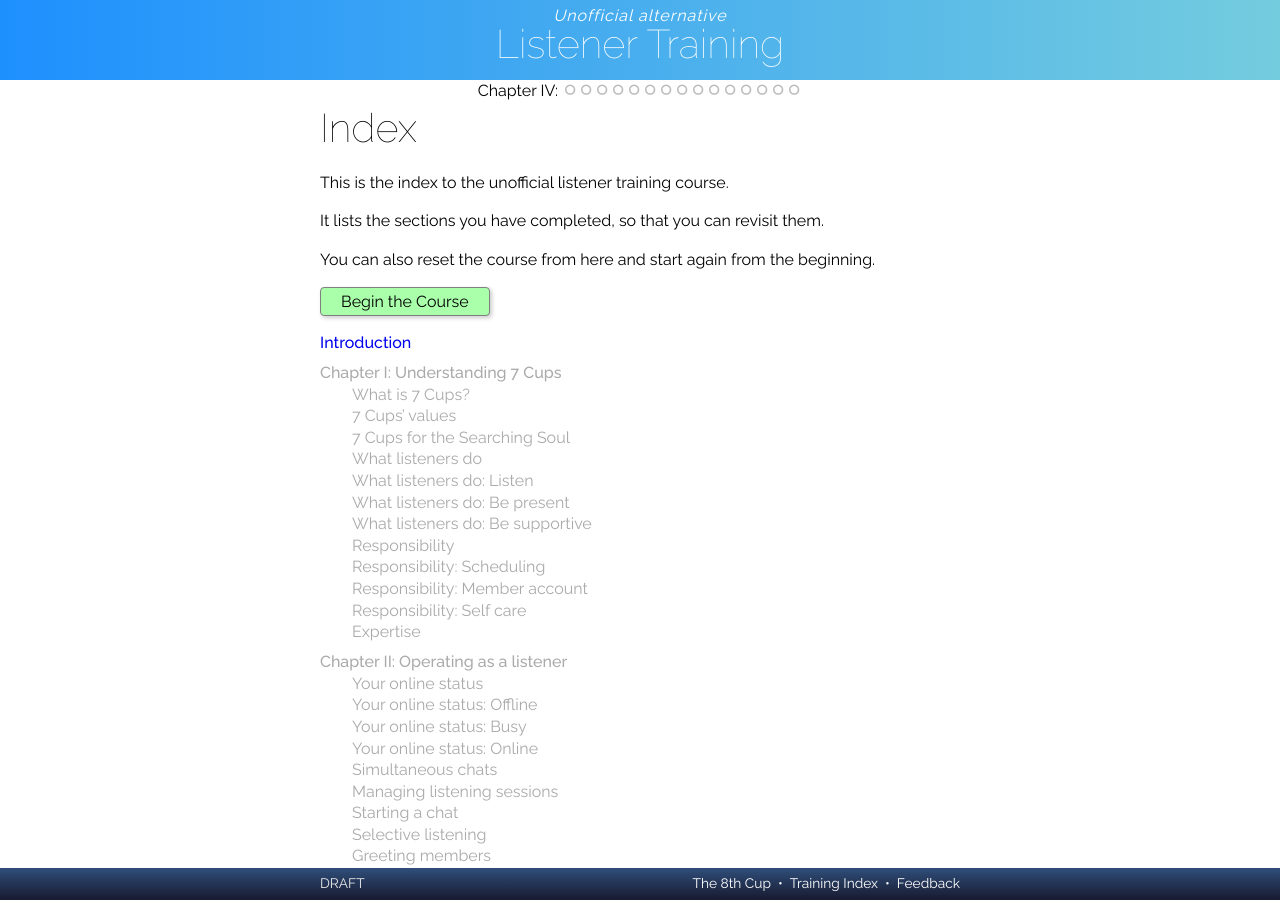
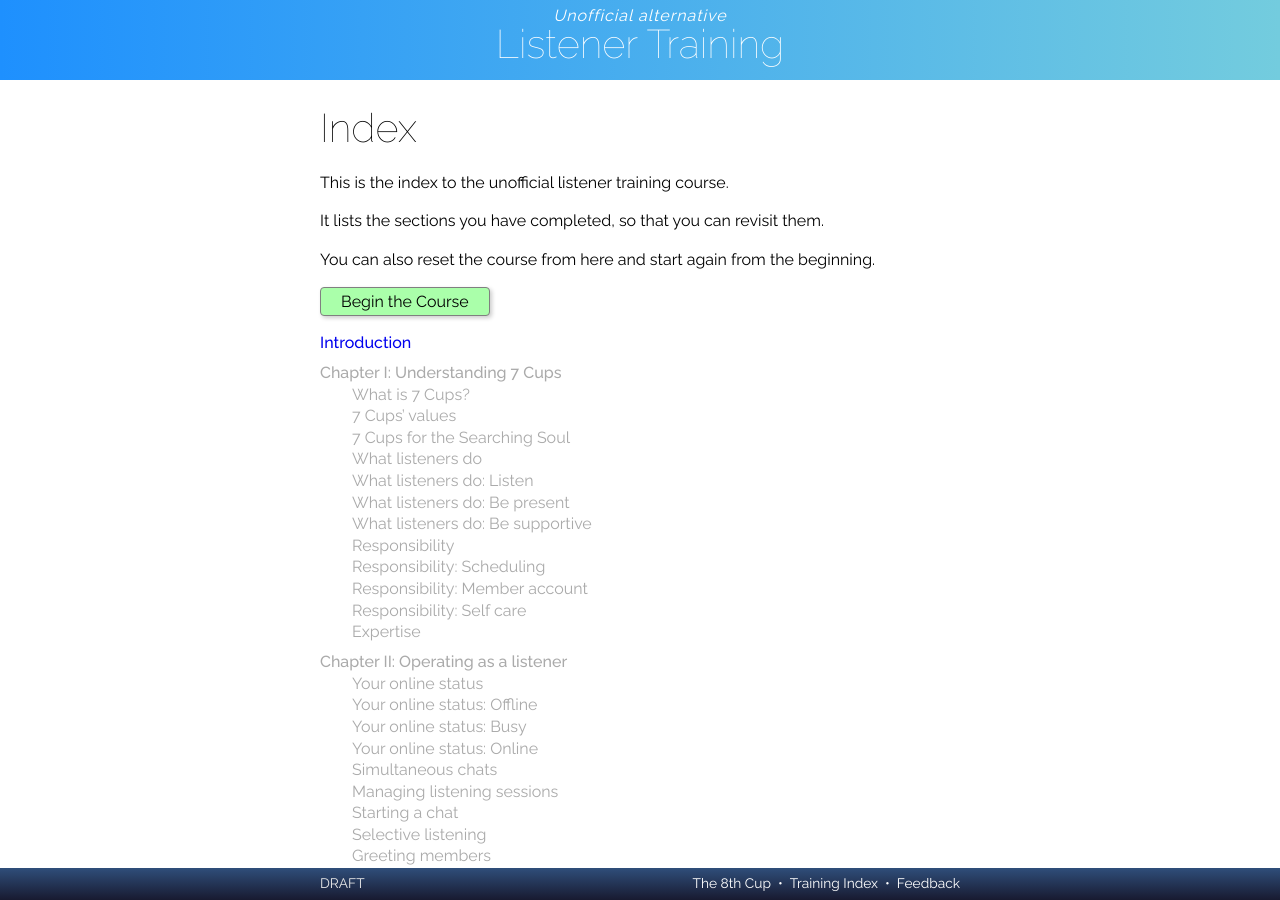
Before and after one commit to RarelyCharlie/rarelycharlie.github.io, a Jekyll site: the page built from _listen/index.md, in a window 1280 px wide and 900 px high. Built offline with Jekyll 4.4.1, drawn with Linux system fonts in a browser that asks for light colours; nearby versions of some CDN libraries.

Commit message:
no blobs in index

```diff
--- a/_layouts/listen.html
+++ b/_layouts/listen.html
@@ -232,7 +232,7 @@ reviewpage = function () {
 <body data-version="{{ page.version }}" class="{{ page.class }}">
 <div id="header"><span>Unofficial alternative</span><h2>Listener Training</h2></div>
 <div id="content">
-<div id="progress">{% if page.serial != 0 %}
+<div id="progress">{% if page.class != 'index' and page.serial != 0 %}
 {% assign thischap = -1 %}{% assign chapstart = 0 %}{% assign final = 0 %}
 {% for section in site.listen %}{% if section.class == 'chapter' and section.serial > page.serial %}{% break %}{% endif %}{% if section.class == 'chapter' %}{% assign thischap = thischap | plus: 1 %}{% assign chapstart = section.serial | plus: 1 %}{% else %}{% assign final = section.serial %}{% endif %}{% endfor %}
 Chapter {% case thischap %}{% when 1 %}I{% when 2 %}II{% when 3 %}III{% when 4 %}IV{% endcase %}:
```
